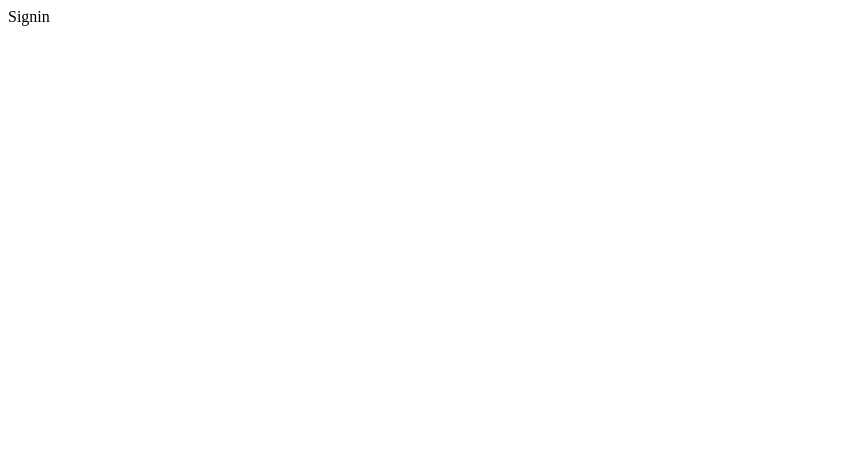
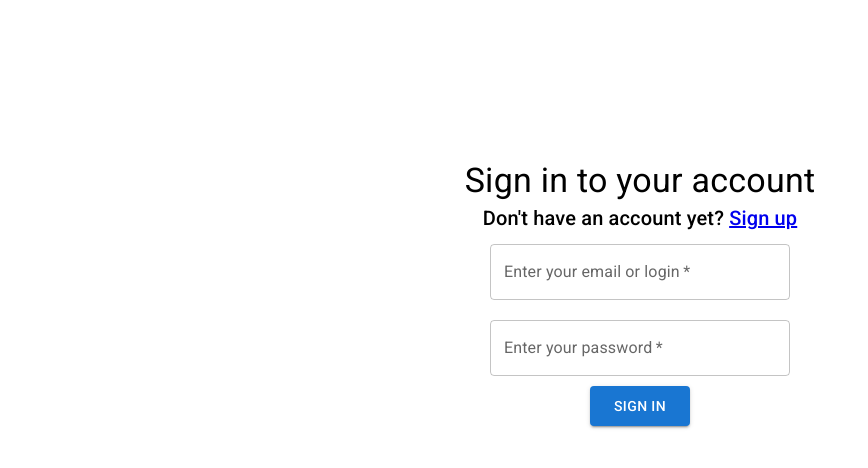
Before and after one commit to arty-mason/Project, a React (Create React App) app in the folder client/: page / in a window 1280 px wide. Shown: the top 468 px of the page, without its empty margins (0-868 px from the left). Built offline with nearby package versions, Linux system fonts and the light colour scheme.

Commit message:
Setting up mock auth frontend pages

```diff
--- a/client/src/App.js
+++ b/client/src/App.js
@@ -3,15 +3,15 @@ import React from 'react';
 import { Routes, Route } from "react-router-dom";
 
 import Signin from "./components/Signin";
-import Signup from "./components/Signin";
+import Signup from "./components/Signup";
 import Account from "./components/Account";
 
 function App() {
   return (
     <Routes>
       <Route path="/" element={<Signin />} />
-      <Route path="/" element={<Signup />} />
-      <Route path="/" element={<Account />} />
+      <Route path="/signup" element={<Signup />} />
+      <Route path="/account" element={<Account />} />
     </Routes>
   );
 }
--- a/client/src/components/Signin.jsx
+++ b/client/src/components/Signin.jsx
@@ -1,7 +1,67 @@
 import React from "react";
 
+import { Link } from "react-router-dom";
+
+import Box from "@mui/material/Box";
+import Typography from "@mui/material/Typography";
+import Button from "@mui/material/Button";
+
+import { Input } from "../services/authInput";
+
 const Signin = () => {
-  return <div>Signin</div>;
+  return (
+    <Box
+      sx={{
+        display: "flex",
+        flexDirection: "column",
+        alignItems: "center",
+        maxWidth: "700px",
+        mx: "auto",
+        my: 16,
+        p: 4,
+      }}
+    >
+      <Box>
+        <Typography variant="h4" component="h1" sx={{ textAlign: "center" }}>
+          Sign in to your account
+        </Typography>
+        <Typography variant="h6" component="p" sx={{ textAlign: "center" }}>
+          Don't have an account yet? <Link to="/signup">Sign up</Link>
+        </Typography>
+      </Box>
+      <Box
+        sx={{
+          display: "flex",
+          flexDirection: "column",
+          alignItems: "center",
+        }}
+      >
+        <Input
+          label="Enter your email or login"
+          type="email"
+          required
+          autoComplete="off"
+        />
+        <Input
+          label="Enter your password"
+          type="password"
+          required
+          autoComplete="off"
+        />
+        <Button
+          variant="contained"
+          type="submit"
+          onSubmit={() => console.log("Submitted")}
+          sx={{
+            width: "100px",
+            height: "40px",
+          }}
+        >
+          Sign In
+        </Button>
+      </Box>
+    </Box>
+  );
 };
 
 export default Signin;
--- a/client/src/components/Signup.jsx
+++ b/client/src/components/Signup.jsx
@@ -1,7 +1,67 @@
 import React from "react";
 
+import { Link } from "react-router-dom";
+
+import Box from "@mui/material/Box";
+import Typography from "@mui/material/Typography";
+import Button from "@mui/material/Button";
+
+import { Input } from "../services/authInput";
+
 const Signup = () => {
-  return <div>Signup</div>;
+  return (
+    <Box
+      sx={{
+        display: "flex",
+        flexDirection: "column",
+        alignItems: "center",
+        maxWidth: "700px",
+        mx: "auto",
+        my: 16,
+        p: 4,
+      }}
+    >
+      <Box>
+        <Typography variant="h4" component="h1" sx={{ textAlign: "center" }}>
+          Sign up for a free account
+        </Typography>
+        <Typography variant="h6" component="p" sx={{ textAlign: "center" }}>
+          Already have an account? <Link to="/">Sign in</Link>
+        </Typography>
+      </Box>
+      <Box
+        sx={{
+          display: "flex",
+          flexDirection: "column",
+          alignItems: "center",
+        }}
+      >
+        <Input
+          label="Enter your email or login"
+          type="email"
+          required
+          autoComplete="off"
+        />
+        <Input
+          label="Enter your password"
+          type="password"
+          required
+          autoComplete="off"
+        />
+        <Button
+          variant="contained"
+          type="submit"
+          onSubmit={() => console.log("Submitted")}
+          sx={{
+            width: "100px",
+            height: "40px",
+          }}
+        >
+          Sign Up
+        </Button>
+      </Box>
+    </Box>
+  );
 };
 
 export default Signup;
--- /dev/null
+++ b/client/src/services/authInput.js
@@ -0,0 +1,7 @@
+import TextField from "@mui/material/TextField";
+import styled from "@emotion/styled";
+
+export const Input = styled(TextField)({
+  width: "300px",
+  margin: "10px 0",
+});
```
